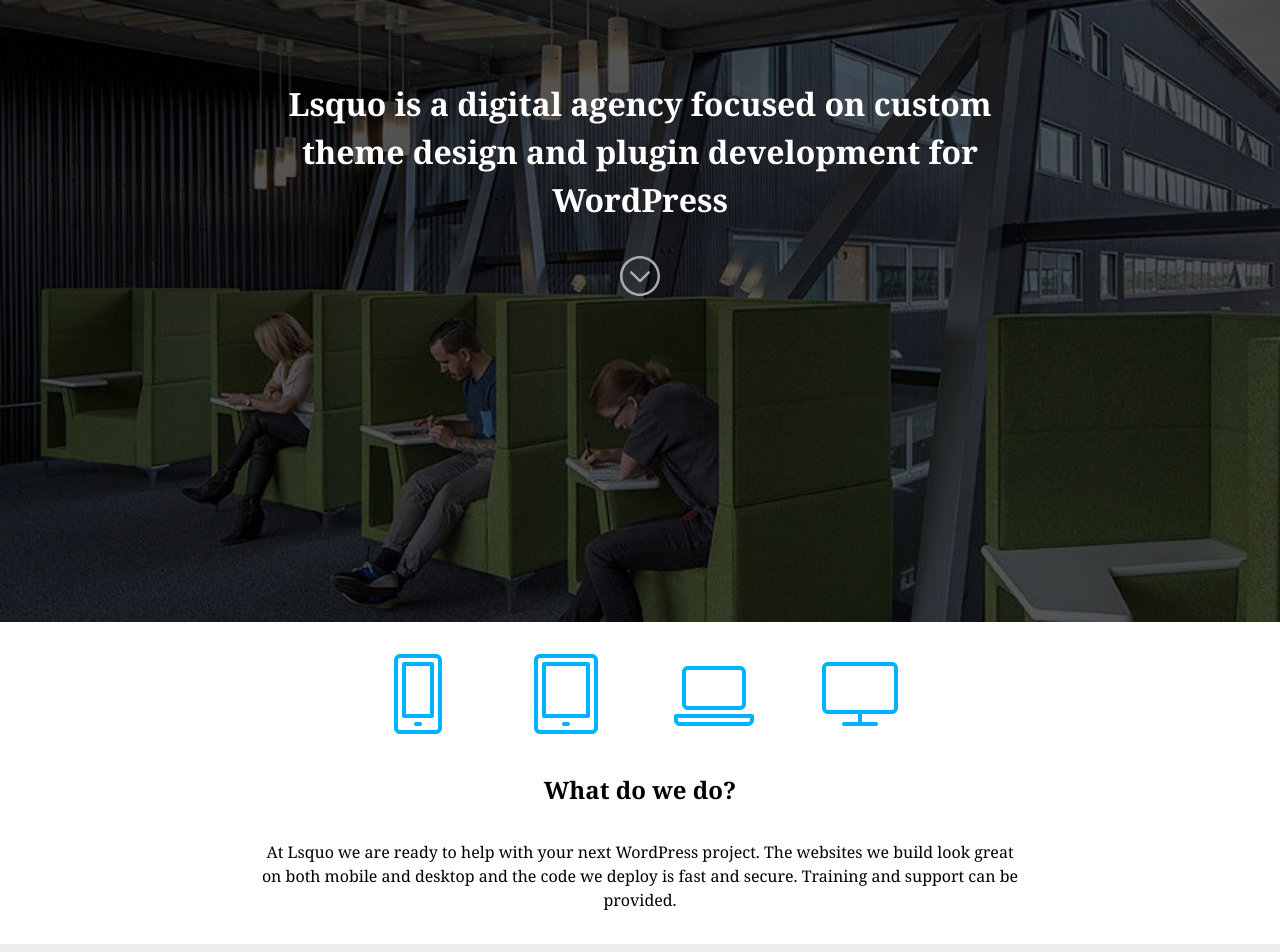
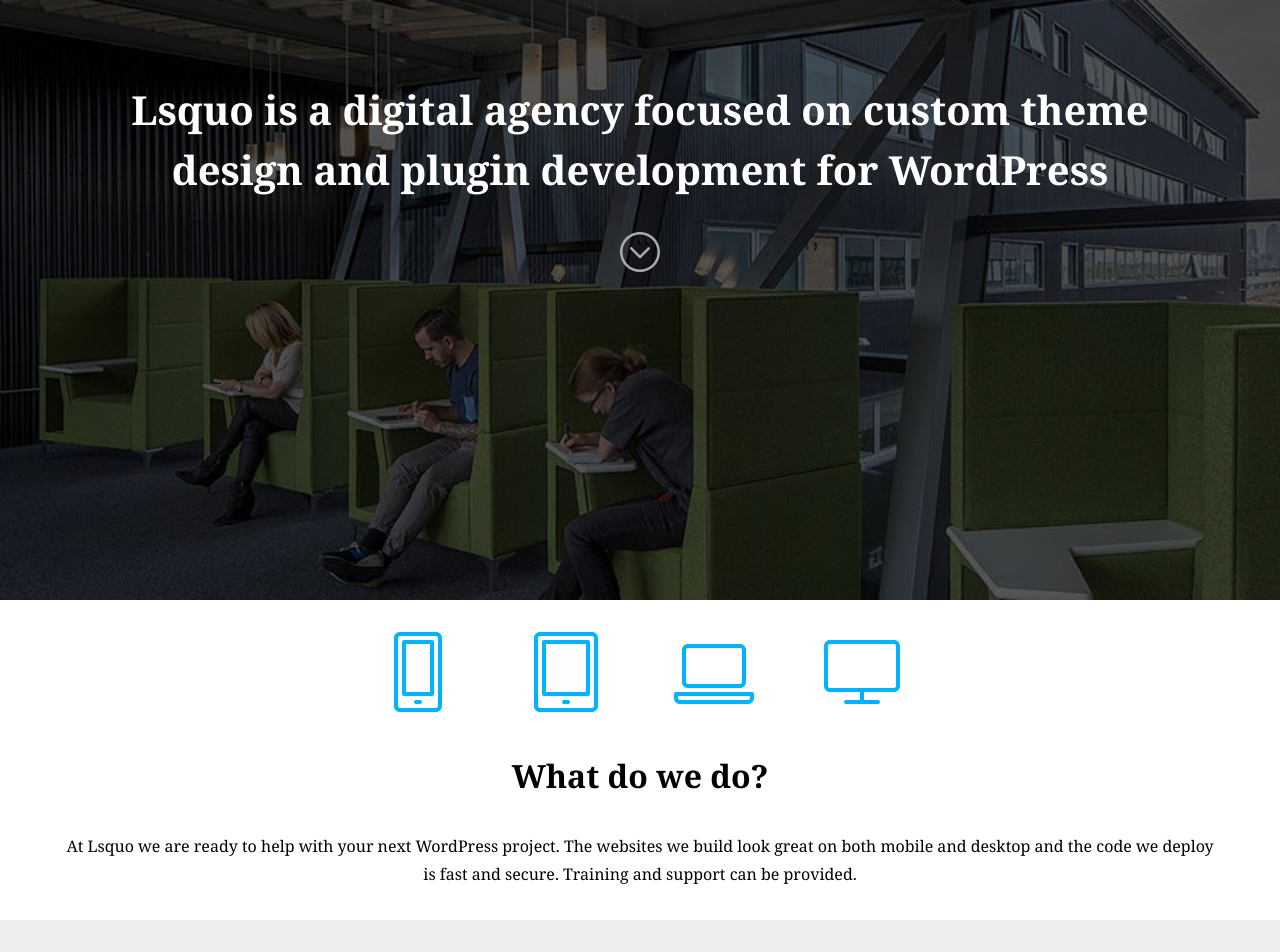
Before and after one commit to lsquo/lsquo.github.io, a Jekyll site: the page built from index.html, in a window 1280 px wide. Shown: the top 952 px of the page. Built offline with Jekyll 4.4.1, drawn with Linux system fonts in a browser that asks for light colours.

Commit message:
Fix style

```diff
--- a/_sass/_main.scss
+++ b/_sass/_main.scss
@@ -1,9 +1,30 @@
 * {
   box-sizing: border-box;
-  line-height: 1.5;
 }
 body {
   font-family: 'Noto Serif', serif;
+  line-height: 1.75;
+}
+h1 {
+  color: #ffffff;
+  font-size: 2.5rem;
+  line-height: 1.5;
+  margin-left: 5%;
+  margin-right: 5%;
+}
+h2 {
+  font-size: 2rem;
+  line-height: 1.5;
+  margin-left: 5%;
+  margin-right: 5%;
+}
+p {
+  margin-left: 5%;
+  margin-right: 5%;
+}
+form {
+  margin-left: 5%;
+  margin-right: 5%;
 }
 header {
   background-image: url("/images/knowledge-dock.jpg");
@@ -13,11 +34,6 @@
   padding-bottom: 20rem;
   padding-top: 5rem;
   text-align: center;
-}
-header h1 {
-  color: #ffffff;
-  margin-left: 20%;
-  margin-right: 20%;
 }
 header img {
   display: inline-block;
@@ -37,18 +53,10 @@
   margin-right: 2rem;
   width: 5rem;
 }
-#a p {
-  margin-left: 20%;
-  margin-right: 20%;
-}
 #b {
 	background-color: #eeeeee;
 	padding-top: 2rem;
 	text-align: center;
-}
-#b form {
-  margin-left: 20%;
-  margin-right: 20%;
 }
 #b input[type="text"] {
   display: inline-block;
@@ -82,8 +90,6 @@
 #d p {
   color: #aaaaaa;
   margin-bottom: 0;
-  margin-left: 20%;
-  margin-right: 20%;
 }
 #d img {
   display: inline-block;
```
Also changed, not shown: images/monitor.svg.
